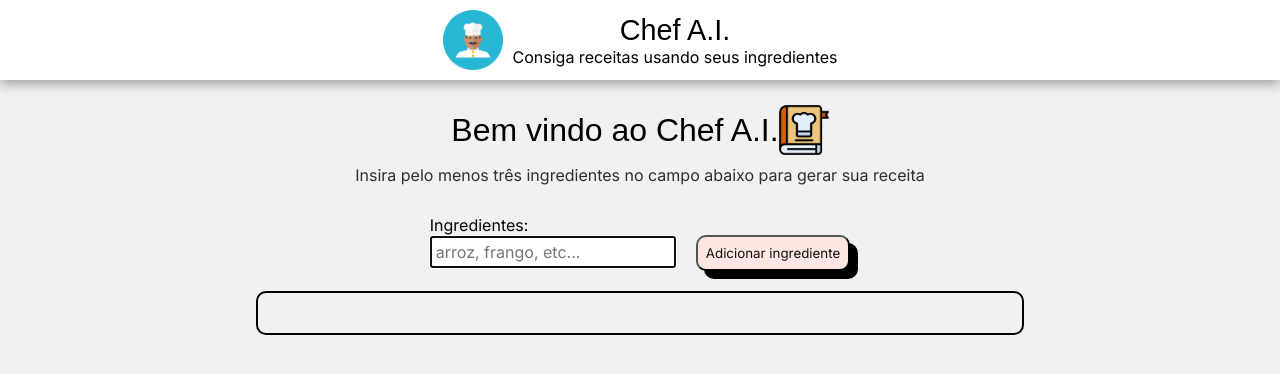
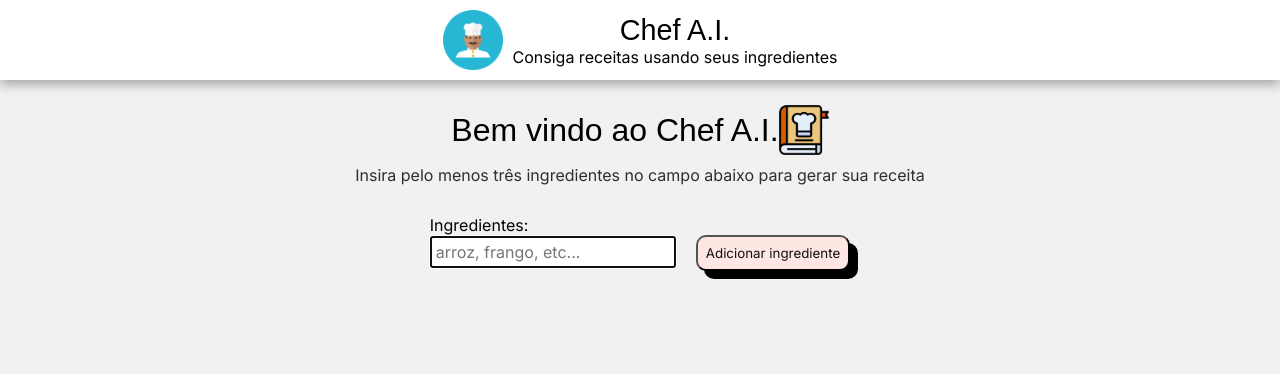
Before and after one commit to foursimon/ChefAi, a React (Vite) app in the folder client/: page / in a window 1280 px wide. Shown: the top 374 px of the page. Built offline with nearby package versions, Linux system fonts and the light colour scheme; a web font is replaced by a local one.

Commit message:
refactor: display de borda atualizado

```diff
--- a/client/src/assets/styles.css
+++ b/client/src/assets/styles.css
@@ -147,7 +147,7 @@ form button:active{
     margin-top: 20px;
     width: 60%;
 }
-.receita-gerada div{
+.receita-gerada div.border{
     padding: 20px;
     border: 2px solid black;
     border-radius: 10px;
--- a/client/src/componentes/Receita.jsx
+++ b/client/src/componentes/Receita.jsx
@@ -27,7 +27,7 @@ export function Receita(props){
                 </>}
             </section> : undefined}
             <section className="receita-gerada">
-                {carregar ? <div className="carregando"></div> : <div><ReactMarkdown>{receita}</ReactMarkdown></div>}
+                {carregar ? <div className="carregando"></div> : <div className={receita ? "border": undefined}><ReactMarkdown>{receita}</ReactMarkdown></div>}
             </section>
         </>
     )
```
